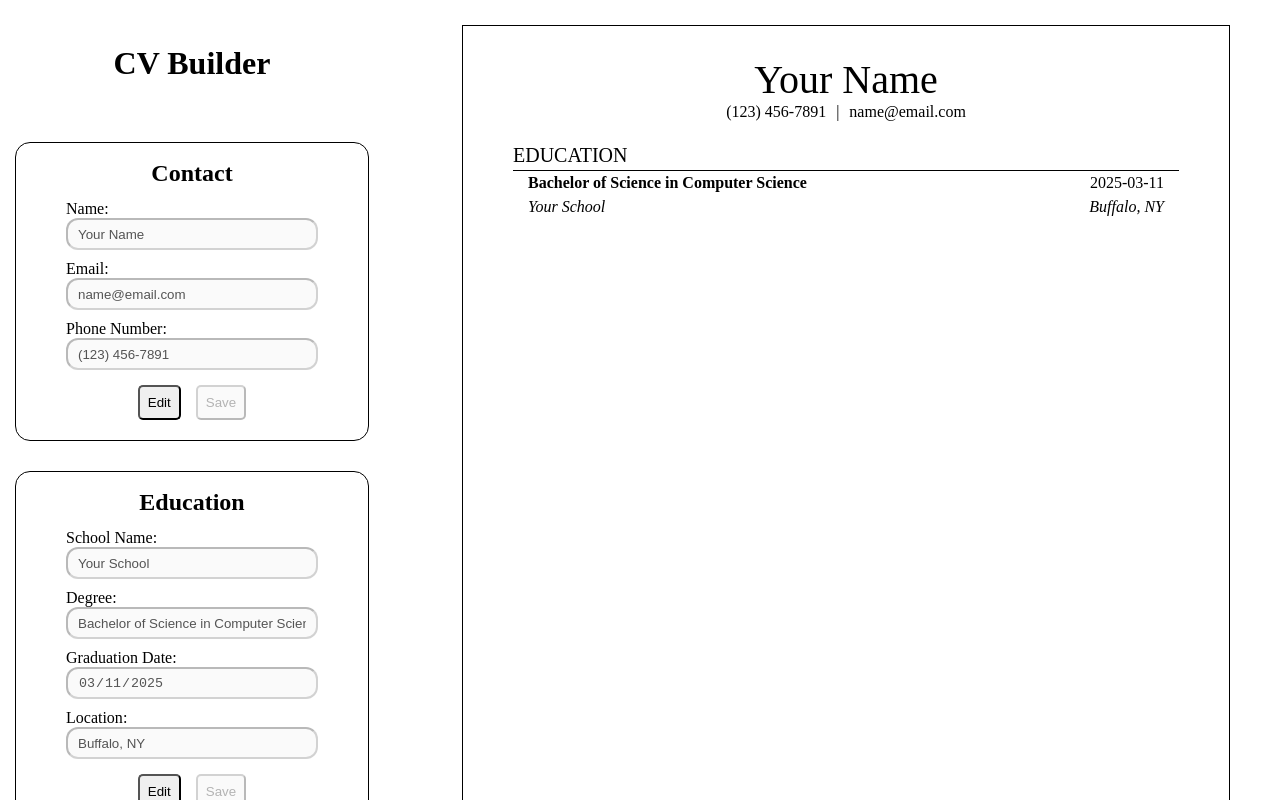
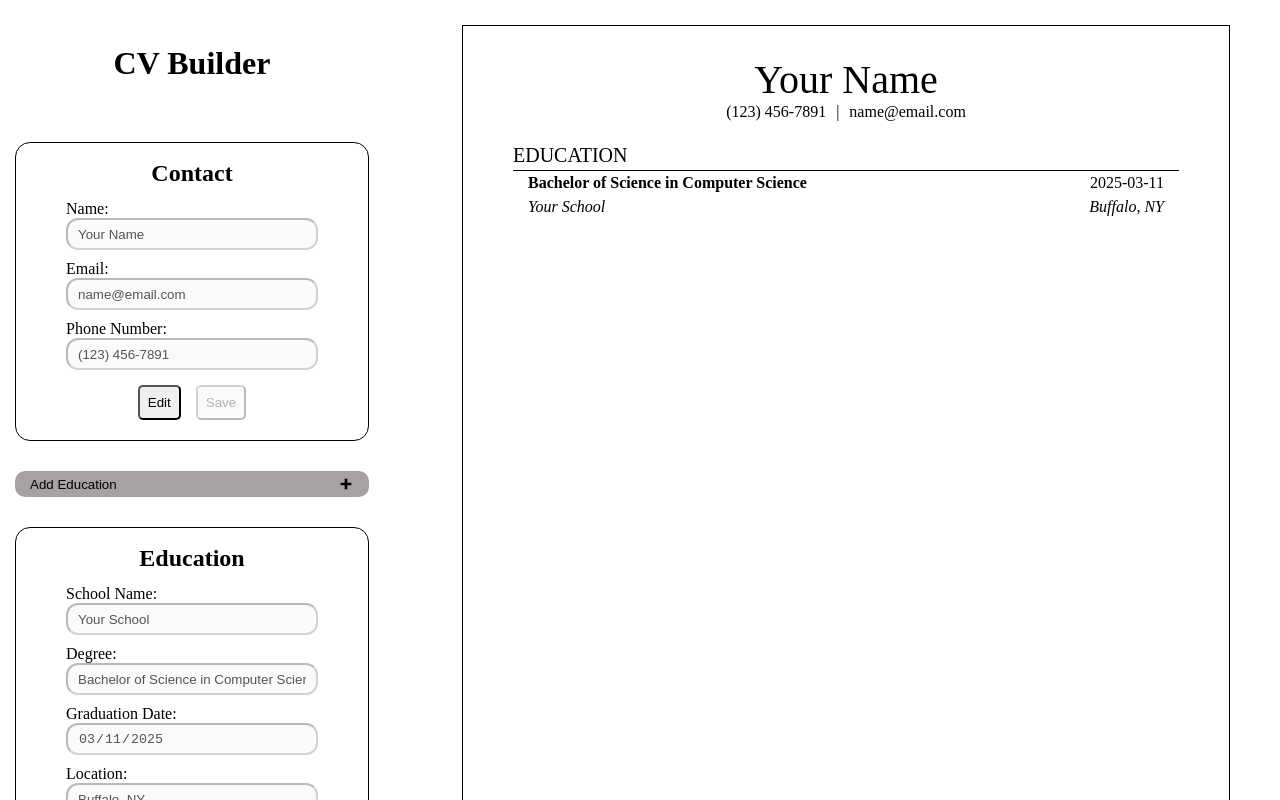
Before and after one commit to dfitch96/cv-app, a React (Vite) app: page / in a window 1280 px wide. Shown: the top 800 px of the page. Built offline with nearby package versions, Linux system fonts and the light colour scheme.

Commit message:
added styling to buttons and made an AddButton component

```diff
--- a/src/App.jsx
+++ b/src/App.jsx
@@ -5,6 +5,7 @@ import ContactCard from './components/ContactCard';
 import EducationCard from './components/EducationCard';
 import CVHeader from './components/CVHeader';
 import CV_Education from './components/CV_Education';
+import AddButton from './components/AddButton';
 
 
 function App() {
@@ -59,6 +60,7 @@ function App() {
       <div className="input-container">
         <Header />
         <ContactCard formData={contactFormData} handleInputOnChange={handleContactInputOnChange} setCVData={setContactCVData} />
+        <AddButton />
         {educationFormData.map(form => {
           return <EducationCard key={form.id} formData={form} handleInputOnChange={handleEducationInputOnChange} setCVData={setEducationCVData} CVData={educationCVData}/>
         })}
--- /dev/null
+++ b/src/components/AddButton.jsx
@@ -0,0 +1,12 @@
+
+import AddIcon from '../assets/add.svg';
+
+
+export default function AddButton({handler}){
+  return (
+    <button className="add-btn" onClick={handler}>
+      <span>Add Education</span>
+      <img src={AddIcon}></img>
+    </button>
+  )
+}
--- a/src/styles/Input.css
+++ b/src/styles/Input.css
@@ -53,3 +53,53 @@ form > .checkbox-div{
   border-radius: 5px;
 
 }
+
+.button-group button{
+  padding: 0.5rem;
+  border-radius: 5px;
+  transition: background-color 0.5s ease-in-out 0.0s;
+}
+
+.button-group button:hover{
+  background-color: grey;
+}
+
+.button-group button:disabled:hover{
+  background-color: white;
+}
+
+.button-group button:active{
+  transform: scale(0.90);
+}
+
+.button-group button:disabled:active{
+  transform: none;
+}
+
+
+
+.add-btn{
+  display: flex;
+  justify-content: space-between;
+  align-items: center;
+  border: none;
+  background-color: rgb(167, 161, 161);
+  color: black;
+  border-radius: 10px;
+  padding: 5px 15px;
+  cursor: pointer;
+  transition: background-color 0.5s ease-in-out 0.0s;
+}
+
+.add-btn:hover{
+  background-color: rgb(77, 74, 74);
+}
+
+.add-btn:active {
+  transform: scale(0.99); /* Slight shrink effect */
+}
+
+.add-btn > img{
+  height: 1rem;
+  width: 1rem;
+}
```
Also changed, not shown: src/assets/add.svg (added).
